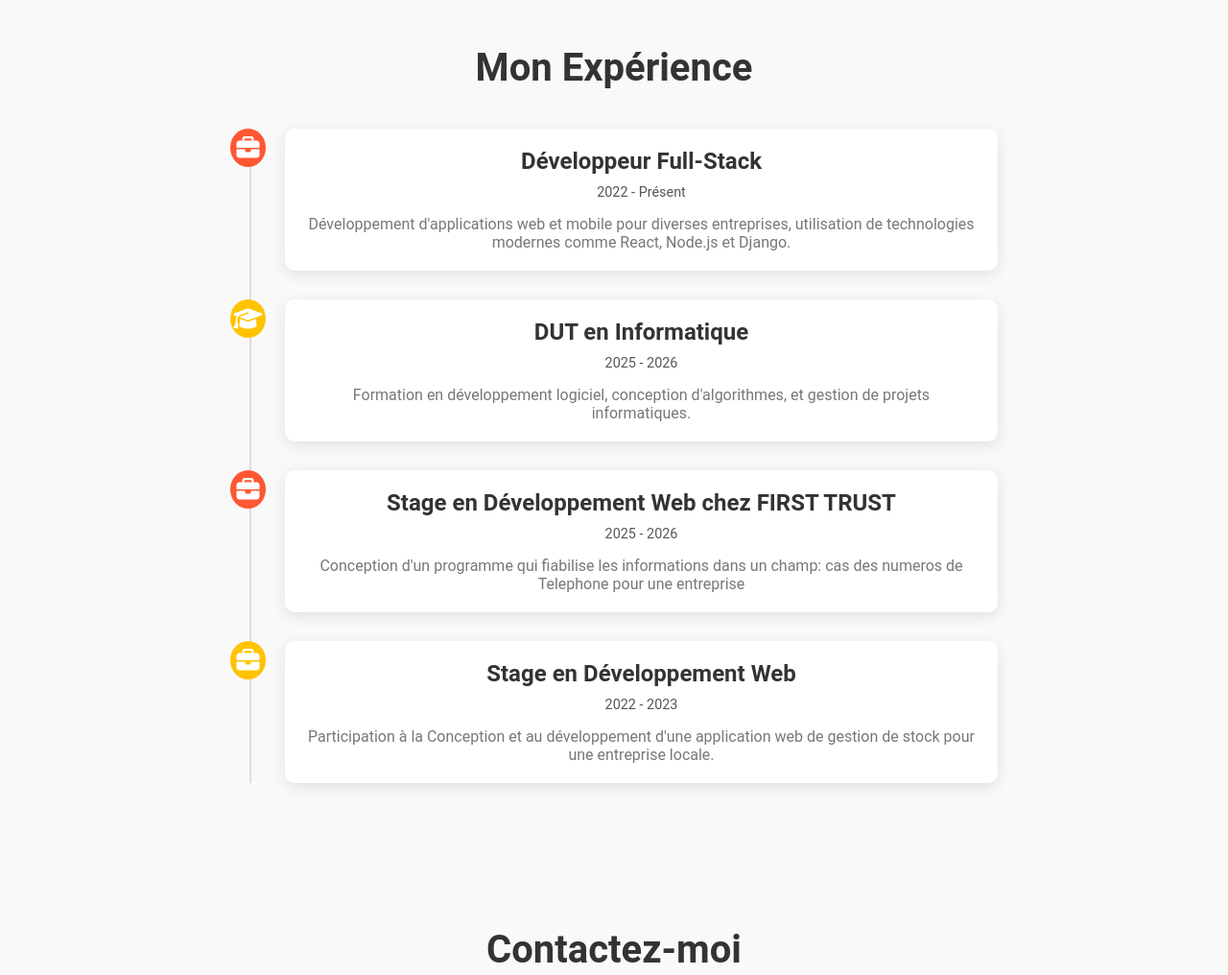
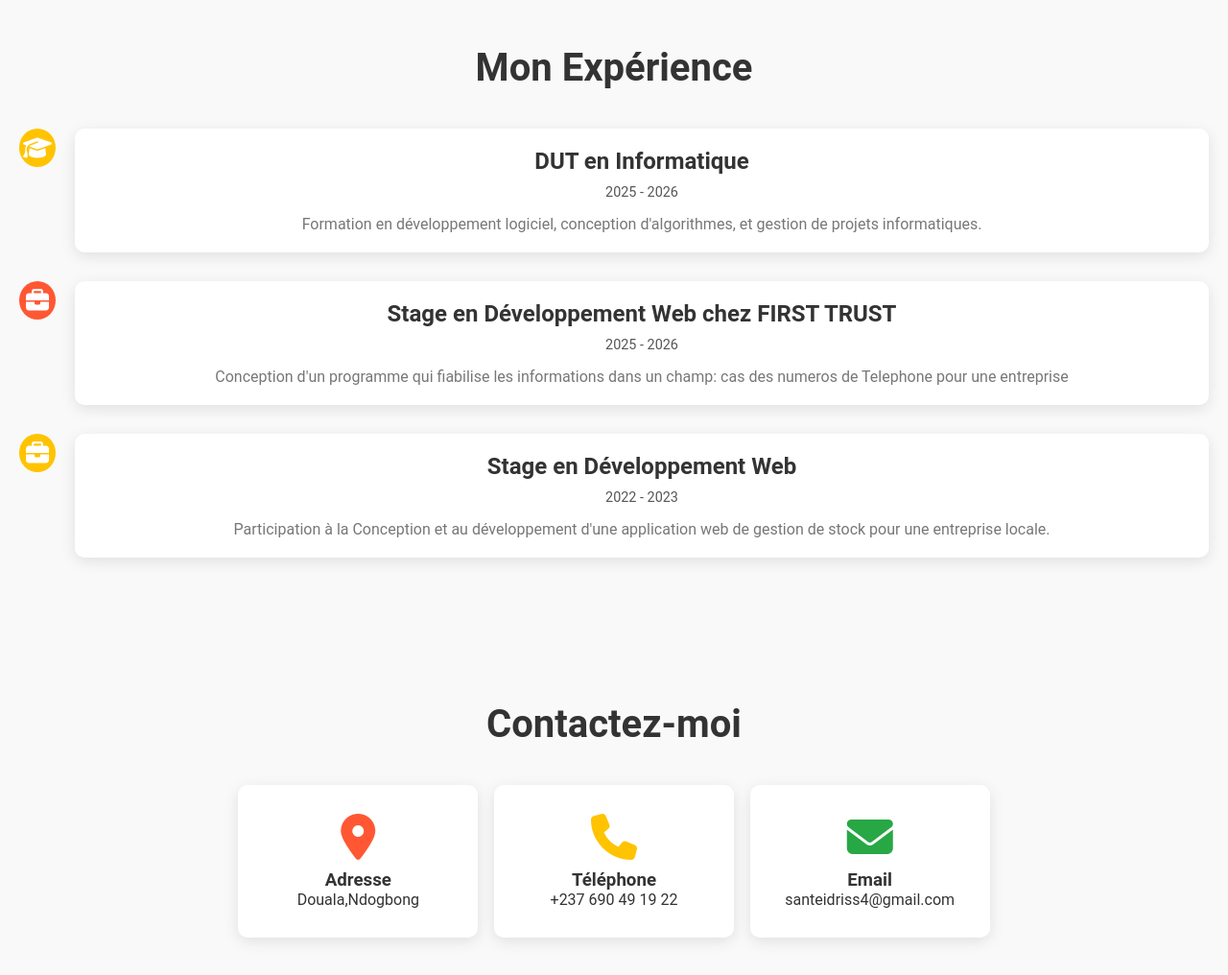
Before and after one commit to saidhe/MonPortfolio, a plain HTML site: page index.html in a window 1280 px wide. Shown: the part 2780-3796 px from the top of the page at 96% size. Drawn offline with Linux system fonts and the light colour scheme.

Commit message:
Please enter the commit message for your changes. Lines starting  with '' will be ignored, and an empty message aborts the commit.
 On branch master
 Your branch is up to date with 'origin/master'.

 Changes to be committed:
	modified:   index.html

```diff
--- a/index.html
+++ b/index.html
@@ -109,17 +109,6 @@
         </section>
         <section class="experience" id="experience">
             <h2>Mon Expérience</h2>
-            <div class="timeline">
-                <div class="timeline-item">
-                    <div class="timeline-icon">
-                        <i class="fas fa-briefcase"></i>
-                    </div>
-                    <div class="timeline-content">
-                        <h3>Développeur Full-Stack</h3>
-                        <span>2022 - Présent</span>
-                        <p>Développement d'applications web et mobile pour diverses entreprises, utilisation de technologies modernes comme React, Node.js et Django.</p>
-                    </div>
-                </div>
                 <div class="timeline-item">
                     <div class="timeline-icon">
                         <i class="fas fa-graduation-cap"></i>
```
